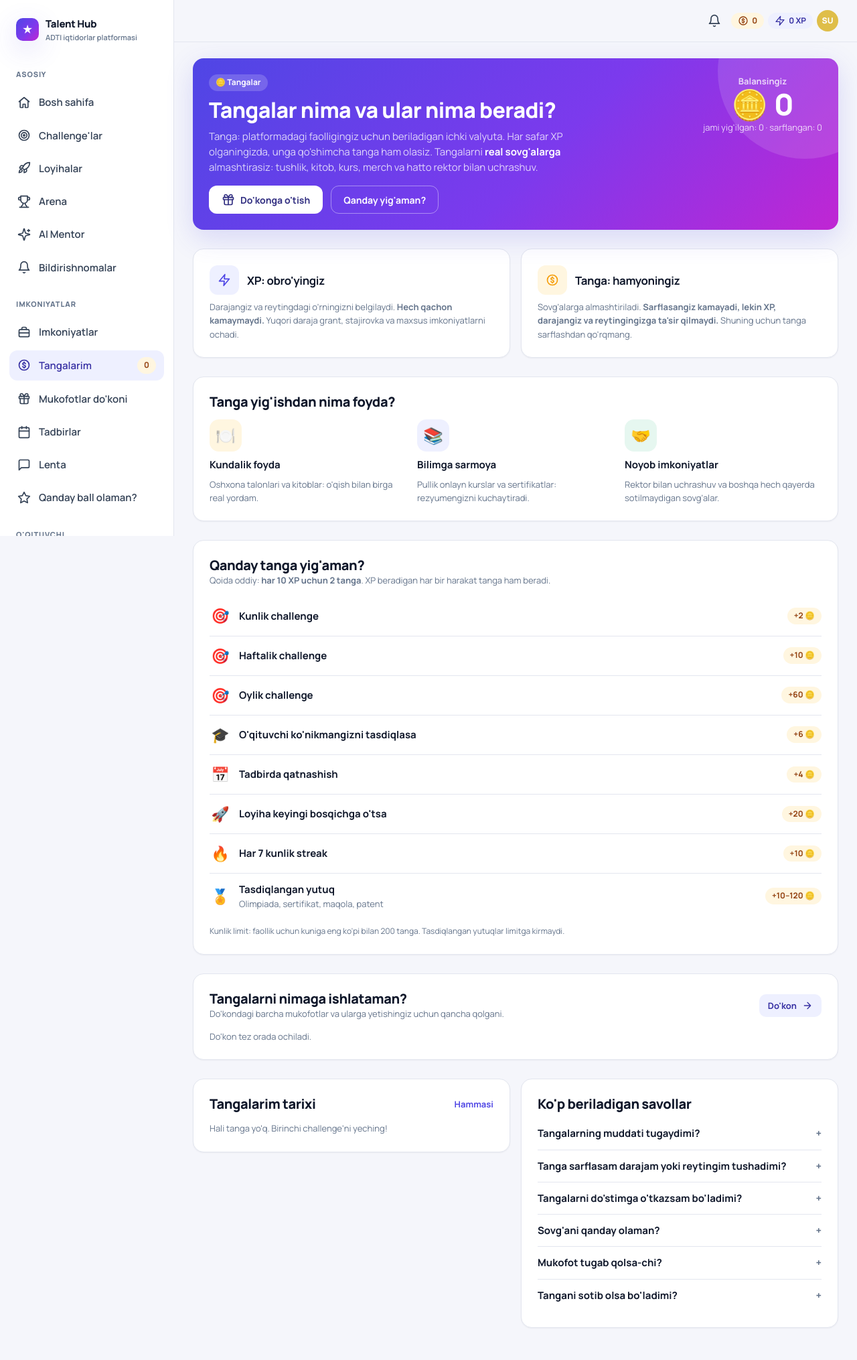
After one commit to ChirmashevAbdujalil/claude, a Django app: page /coins/ in a window 1280 px wide. The commit adds this page. Shown: the whole page at 67% size. Run offline with Django 5.2, Linux system fonts and the light colour scheme; the visitor is signed in with stand-in values (Sample User, id 1); data that the repository does not hold is empty; parts of the project's set-up code (start-up, migrations or seed data) failed here and were passed over; some libraries are stand-ins or nearby versions.

Commit message:
Add a coins section explaining how coins are earned and spent
New /coins/ page: what coins are and how they differ from XP, coins per
action (derived from the code constants), every reward with progress,
the next affordable goal with an estimate of the work needed, coin
history and an FAQ. Linked from the top bar, sidebar, dashboard, shop
and the points guide.

Co-Authored-By: Claude Opus 5.5 <noreply@anthropic.com>
Claude-Session: https://claude.ai/code/session_01TsN7tUDtJ8fkya6PBBwkbM

```diff
--- a/backend/apps/web/static/web/css/app.css
+++ b/backend/apps/web/static/web/css/app.css
@@ -532,3 +532,12 @@ html, body { overflow-x: clip; }
 .ai-box { border: 1px dashed color-mix(in srgb, var(--primary) 50%, var(--border)); background: var(--primary-soft); border-radius: 14px; padding: 14px; }
 .segmented input[type="checkbox"] + label::before { content: "+ "; color: var(--muted); }
 .segmented input[type="checkbox"]:checked + label::before { content: "✓ "; color: var(--primary); }
+
+/* ---------- Savol-javob (FAQ) ---------- */
+.faq { border-top: 1px solid var(--border); padding: 12px 0; }
+.faq:first-of-type { border-top: 0; }
+.faq summary { cursor: pointer; font-weight: 700; list-style: none; display: flex; justify-content: space-between; gap: 12px; }
+.faq summary::-webkit-details-marker { display: none; }
+.faq summary::after { content: "+"; color: var(--muted); font-weight: 800; }
+.faq[open] summary::after { content: "–"; }
+.faq p { margin-top: 8px; }
--- /dev/null
+++ b/backend/apps/web/templates/web/coins.html
@@ -0,0 +1,152 @@
+{% extends "web/layout.html" %}
+{% load web_tags %}
+{% block title %}Tangalar{% endblock %}
+
+{% block content %}
+<div class="stack-lg">
+  <!-- Balans -->
+  <div class="card card-lg hero-card stack">
+    <div class="row-between wrap" style="align-items:flex-start">
+      <div class="stack-sm" style="max-width:620px">
+        <span class="chip" style="background:rgba(255,255,255,.18);color:#fff;align-self:flex-start">🪙 Tangalar</span>
+        <h1>Tangalar nima va ular nima beradi?</h1>
+        <p class="muted">Tanga: platformadagi faolligingiz uchun beriladigan ichki valyuta. Har safar XP olganingizda, unga qo'shimcha tanga ham olasiz. Tangalarni <b style="color:#fff">real sovg'alarga</b> almashtirasiz: tushlik, kitob, kurs, merch va hatto rektor bilan uchrashuv.</p>
+      </div>
+      <div class="center">
+        <div class="muted small bold">Balansingiz</div>
+        <div style="font-size:44px; font-weight:800; line-height:1.1">🪙 {{ balance }}</div>
+        <div class="small muted">jami yig'ilgan: {{ earned }} · sarflangan: {{ spent }}</div>
+      </div>
+    </div>
+    <div class="row wrap">
+      <a href="{% url 'web:shop' %}" class="btn btn-white">{% icon "gift" %} Do'konga o'tish</a>
+      <a href="#earn" class="btn btn-ghost" style="color:#fff;border-color:rgba(255,255,255,.4)">Qanday yig'aman?</a>
+    </div>
+  </div>
+
+  <!-- Keyingi maqsad -->
+  {% if goal %}
+  <div class="card card-lg stack" style="border:2px solid color-mix(in srgb, var(--accent) 45%, var(--border))">
+    <div class="row-between wrap">
+      <div class="row">
+        <span class="stat-icon tone-accent" style="width:52px;height:52px;font-size:26px">🎯</span>
+        <div><div class="eyebrow" style="color:var(--accent-text)">Keyingi maqsadingiz</div>
+          <h2 style="margin-top:2px">{{ goal.reward.name }}</h2></div>
+      </div>
+      <div class="bold" style="font-size:20px">🪙 {{ balance }} / {{ goal.reward.price }}</div>
+    </div>
+    <div class="progress" style="height:12px"><span style="width:{{ goal.percent }}%"></span></div>
+    <p class="muted">Yana <b>{{ goal.missing }} tanga</b> kerak. Bu taxminan <b>{{ goal.weekly }} ta haftalik challenge</b> yoki <b>{{ goal.daily }} kunlik savol</b> degani.</p>
+    <div class="row wrap">
+      <a href="{% url 'web:challenges' %}" class="btn btn-accent">{% icon "target" %} Challenge yechish</a>
+      <a href="{% url 'web:events' %}" class="btn btn-ghost">{% icon "calendar" %} Tadbirlar</a>
+    </div>
+  </div>
+  {% elif rewards and affordable_count %}
+  <div class="card card-lg row" style="border:2px solid color-mix(in srgb, var(--success) 45%, var(--border))">
+    <span style="font-size:32px">🎉</span>
+    <div class="grow"><h3>Barcha mukofotlarga tangangiz yetadi!</h3><p class="small muted">Do'konga o'tib, sovg'angizni tanlang.</p></div>
+    <a href="{% url 'web:shop' %}" class="btn btn-success">Tanlash</a>
+  </div>
+  {% endif %}
+
+  <!-- Tanga va XP farqi -->
+  <div class="grid-2">
+    <div class="card card-lg stack-sm">
+      <div class="row"><span class="stat-icon tone-primary">{% icon "bolt" %}</span><h3>XP: obro'yingiz</h3></div>
+      <p class="small muted">Darajangiz va reytingdagi o'rningizni belgilaydi. <b>Hech qachon kamaymaydi.</b> Yuqori daraja grant, stajirovka va maxsus imkoniyatlarni ochadi.</p>
+    </div>
+    <div class="card card-lg stack-sm">
+      <div class="row"><span class="stat-icon tone-accent">{% icon "coin" %}</span><h3>Tanga: hamyoningiz</h3></div>
+      <p class="small muted">Sovg'alarga almashtiriladi. <b>Sarflasangiz kamayadi, lekin XP, darajangiz va reytingingizga ta'sir qilmaydi.</b> Shuning uchun tanga sarflashdan qo'rqmang.</p>
+    </div>
+  </div>
+
+  <!-- Nima foyda -->
+  <div class="card card-lg">
+    <h2 style="margin-bottom:14px">Tanga yig'ishdan nima foyda?</h2>
+    <div class="grid-3">
+      <div class="stack-sm"><span class="feature-icon tone-accent" style="margin:0">🍽️</span><div class="bold">Kundalik foyda</div><p class="small muted">Oshxona talonlari va kitoblar: o'qish bilan birga real yordam.</p></div>
+      <div class="stack-sm"><span class="feature-icon tone-primary" style="margin:0">📚</span><div class="bold">Bilimga sarmoya</div><p class="small muted">Pullik onlayn kurslar va sertifikatlar: rezyumengizni kuchaytiradi.</p></div>
+      <div class="stack-sm"><span class="feature-icon tone-success" style="margin:0">🤝</span><div class="bold">Noyob imkoniyatlar</div><p class="small muted">Rektor bilan uchrashuv va boshqa hech qayerda sotilmaydigan sovg'alar.</p></div>
+    </div>
+  </div>
+
+  <!-- Qanday yig'iladi -->
+  <div class="card card-lg" id="earn">
+    <div class="card-header"><div><h2>Qanday tanga yig'aman?</h2>
+      <p class="small muted">Qoida oddiy: <b>har 10 XP uchun {{ coins_per_10 }} tanga</b>. XP beradigan har bir harakat tanga ham beradi.</p></div></div>
+    <div class="list">
+      {% for icon, title, amount in earn_rows %}
+      <div class="list-item"><span style="font-size:22px; width:32px; text-align:center">{{ icon }}</span>
+        <div class="grow bold">{{ title }}</div><span class="chip chip-accent">+{{ amount }} 🪙</span></div>
+      {% endfor %}
+      {% if achievement_range %}
+      <div class="list-item"><span style="font-size:22px; width:32px; text-align:center">🏅</span>
+        <div class="grow"><div class="bold">Tasdiqlangan yutuq</div><div class="small muted">Olimpiada, sertifikat, maqola, patent</div></div>
+        <span class="chip chip-accent">+{{ achievement_range.0 }}–{{ achievement_range.1 }} 🪙</span></div>
+      {% endif %}
+      {% if badge_range %}
+      <div class="list-item"><span style="font-size:22px; width:32px; text-align:center">🎖️</span>
+        <div class="grow"><div class="bold">Yangi nishon bonusi</div><div class="small muted">Ayrim nishonlar qo'shimcha XP va tanga beradi</div></div>
+        <span class="chip chip-accent">+{{ badge_range.0 }}–{{ badge_range.1 }} 🪙</span></div>
+      {% endif %}
+    </div>
+    <p class="tiny muted" style="margin-top:10px">Kunlik limit: faollik uchun kuniga eng ko'pi bilan {{ daily_cap_coins }} tanga. Tasdiqlangan yutuqlar limitga kirmaydi.</p>
+  </div>
+
+  <!-- Nimaga ishlataman -->
+  <div class="card card-lg">
+    <div class="card-header"><div><h2>Tangalarni nimaga ishlataman?</h2>
+      <p class="small muted">Do'kondagi barcha mukofotlar va ularga yetishingiz uchun qancha qolgani.</p></div>
+      <a href="{% url 'web:shop' %}" class="btn btn-soft btn-sm">Do'kon {% icon "arrow-right" "icon-sm" %}</a></div>
+    <div class="list">
+      {% for reward in rewards %}
+      <div class="list-item">
+        <span class="stat-icon {% if reward.affordable %}tone-success{% else %}tone-accent{% endif %}" style="font-size:20px">🎁</span>
+        <div class="grow">
+          <div class="row-between"><span class="bold">{{ reward.name }}</span><span class="bold">🪙 {{ reward.price }}</span></div>
+          {% if reward.description %}<div class="small muted">{{ reward.description }}</div>{% endif %}
+          {% if not reward.available %}<div class="tiny muted" style="margin-top:4px">Hozircha tugagan</div>
+          {% elif reward.affordable %}<div class="tiny bold" style="margin-top:4px; color:var(--success)">✓ Tangangiz yetadi</div>
+          {% else %}
+          <div class="progress" style="height:6px; margin-top:6px"><span style="width:{{ balance|ratio:reward.price }}%"></span></div>
+          <div class="tiny muted" style="margin-top:4px">Yana {{ reward.missing }} tanga kerak</div>
+          {% endif %}
+        </div>
+      </div>
+      {% empty %}
+      <p class="muted small">Do'kon tez orada ochiladi.</p>
+      {% endfor %}
+    </div>
+  </div>
+
+  <div class="grid-2" style="align-items:start">
+    <!-- Tarix -->
+    <div class="card card-lg">
+      <div class="card-header"><h2>Tangalarim tarixi</h2><a href="{% url 'web:arena' %}?tab=history" class="small bold">Hammasi</a></div>
+      <div class="list">
+        {% for tx in history %}
+        <div class="list-item">
+          <div class="grow"><div class="bold small truncate">{{ tx.get_reason_display }}</div><div class="tiny muted truncate">{{ tx.note|default:"" }} · {{ tx.created_at|date:"d.m.Y" }}</div></div>
+          <span class="bold small" style="color:{% if tx.coins < 0 %}var(--danger){% else %}var(--success){% endif %}">{% if tx.coins > 0 %}+{% endif %}{{ tx.coins }} 🪙</span>
+        </div>
+        {% empty %}
+        <p class="muted small">Hali tanga yo'q. Birinchi challenge'ni yeching!</p>
+        {% endfor %}
+      </div>
+    </div>
+
+    <!-- FAQ -->
+    <div class="card card-lg">
+      <h2 style="margin-bottom:8px">Ko'p beriladigan savollar</h2>
+      {% for question, answer in faq %}
+      <details class="faq">
+        <summary>{{ question }}</summary>
+        <p class="small muted">{{ answer }}</p>
+      </details>
+      {% endfor %}
+    </div>
+  </div>
+</div>
+{% endblock %}
--- a/backend/apps/web/templates/web/dashboard.html
+++ b/backend/apps/web/templates/web/dashboard.html
@@ -51,7 +51,7 @@
         </div>
         <div class="grid-3" style="grid-template-columns:repeat(3,1fr); gap:12px">
           <div><div class="stat-value" style="font-size:22px">🔥 {{ streak.current|default:0 }}</div><div class="muted small">kunlik streak</div></div>
-          <div><div class="stat-value" style="font-size:22px">🪙 {{ user.coins }}</div><div class="muted small">tanga</div></div>
+          <a href="{% url 'web:coins' %}" style="color:inherit"><div class="stat-value" style="font-size:22px">🪙 {{ user.coins }}</div><div class="muted small">tanga →</div></a>
           <div><div class="stat-value" style="font-size:22px">🏅 {{ user.badges.count }}</div><div class="muted small">nishon</div></div>
         </div>
       </div>
@@ -86,7 +86,7 @@
         <a href="{% url 'web:ai' %}" class="card card-link stack-sm"><span class="stat-icon tone-primary">{% icon "sparkles" %}</span><div class="bold">AI Mentor</div><div class="small muted">Shaxsiy yo'l xaritasi</div></a>
         <a href="{% url 'web:projects' %}" class="card card-link stack-sm"><span class="stat-icon tone-success">{% icon "rocket" %}</span><div class="bold">Loyihalar</div><div class="small muted">Jamoa toping</div></a>
         <a href="{% url 'web:opportunities' %}" class="card card-link stack-sm"><span class="stat-icon tone-info">{% icon "briefcase" %}</span><div class="bold">Imkoniyatlar</div><div class="small muted">Grant va stajirovka</div></a>
-        <a href="{% url 'web:shop' %}" class="card card-link stack-sm"><span class="stat-icon tone-accent">{% icon "gift" %}</span><div class="bold">Do'kon</div><div class="small muted">{{ user.coins }} tanga bor</div></a>
+        <a href="{% url 'web:coins' %}" class="card card-link stack-sm"><span class="stat-icon tone-accent">{% icon "coin" %}</span><div class="bold">Tangalarim</div><div class="small muted">{{ user.coins }} tanga: nimaga ishlataman?</div></a>
       </div>
     </div>
 
--- a/backend/apps/web/templates/web/how_it_works.html
+++ b/backend/apps/web/templates/web/how_it_works.html
@@ -17,7 +17,7 @@
 
   <div class="grid-3">
     <div class="card stat"><span class="stat-icon tone-accent">{% icon "bolt" %}</span><div><div class="bold">XP</div><div class="stat-label">Daraja va reyting uchun. Hech qachon kamaymaydi</div></div></div>
-    <div class="card stat"><span class="stat-icon tone-accent">{% icon "coin" %}</span><div><div class="bold">Har 10 XP = {{ coins_per_10 }} tanga</div><div class="stat-label">Mukofotlar do'konida sarflanadi</div></div></div>
+    <a href="{% if user.is_authenticated %}{% url 'web:coins' %}{% else %}{% url 'web:login' %}{% endif %}" class="card card-link stat"><span class="stat-icon tone-accent">{% icon "coin" %}</span><div><div class="bold">Har 10 XP = {{ coins_per_10 }} tanga</div><div class="stat-label">Nimaga ishlatiladi? Batafsil →</div></div></a>
     <div class="card stat"><span class="stat-icon tone-primary">{% icon "shield" %}</span><div><div class="bold">Kunlik limit: {{ daily_cap }} XP</div><div class="stat-label">Tasdiqlangan yutuqlar limitga kirmaydi</div></div></div>
   </div>
 
--- a/backend/apps/web/templates/web/layout.html
+++ b/backend/apps/web/templates/web/layout.html
@@ -26,7 +26,7 @@
       <a href="{% url 'web:dashboard' %}" class="brand"><span class="brand-mark">★</span><span>Talent Hub</span></a>
       <div class="row-sm">
         <a href="{% url 'web:notifications' %}" class="bell" aria-label="Bildirishnomalar">{% icon "bell" %}{% if unread_notifications %}<span class="dot">{{ unread_notifications }}</span>{% endif %}</a>
-        <a href="{% url 'web:shop' %}" class="chip chip-accent" title="Tangalar">{% icon "coin" "icon-sm" %} {{ user.coins }}</a>
+        <a href="{% url 'web:coins' %}" class="chip chip-accent" title="Tangalar: nima beradi va qanday ishlatiladi">{% icon "coin" "icon-sm" %} {{ user.coins }}</a>
         <a href="{% url 'web:arena' %}" class="chip chip-primary" title="XP">{% icon "bolt" "icon-sm" %} {{ user.xp }} XP</a>
         <a href="{% url 'web:profile' %}" aria-label="Profil">{% avatar user "sm" %}</a>
       </div>
@@ -42,7 +42,7 @@
     <a href="{% url 'web:challenges' %}" class="{% active 'challenges' 'challenge' %}">{% icon "target" %}Challenge</a>
     <a href="{% url 'web:ai' %}" class="{% active 'ai' %}">{% icon "sparkles" %}AI Mentor</a>
     <a href="{% url 'web:arena' %}" class="{% active 'arena' %}">{% icon "trophy" %}Arena</a>
-    <a href="{% url 'web:menu' %}" class="{% active 'menu' 'profile' 'projects' 'project' 'feed' 'post' 'events' 'event' 'opportunities' 'opportunity' 'shop' 'review' 'insights' %}">{% icon "compass" %}Menyu</a>
+    <a href="{% url 'web:menu' %}" class="{% active 'menu' 'coins' 'notifications' 'profile' 'projects' 'project' 'feed' 'post' 'events' 'event' 'opportunities' 'opportunity' 'shop' 'review' 'insights' %}">{% icon "compass" %}Menyu</a>
   </nav>
 </div>
 {% endblock %}
--- a/backend/apps/web/templates/web/onboarding/welcome.html
+++ b/backend/apps/web/templates/web/onboarding/welcome.html
@@ -74,7 +74,7 @@
         <div class="list-item"><span class="stat-icon tone-primary">🎯</span><div><div class="bold">Challenge yeching</div><div class="small muted">Har kuni yangi savol, har hafta amaliy masala. Har biri XP beradi.</div></div></div>
         <div class="list-item"><span class="stat-icon tone-accent">🏆</span><div><div class="bold">Darajangizni oshiring</div><div class="small muted">Yangi boshlovchi → Izlanuvchi → Ixtirochi → Innovator → Afsona</div></div></div>
         <div class="list-item"><span class="stat-icon tone-success">🚀</span><div><div class="bold">Loyiha quring</div><div class="small muted">Jamoa yig'ing yoki boshqalarning loyihasiga qo'shiling.</div></div></div>
-        <div class="list-item"><span class="stat-icon tone-info">🎁</span><div><div class="bold">Mukofot oling</div><div class="small muted">Tangalarni sovg'alarga almashtiring, grant va stajirovkalarga ariza bering.</div></div></div>
+        <div class="list-item"><span class="stat-icon tone-info">🎁</span><div><div class="bold">Mukofot oling</div><div class="small muted">Har 10 XP bilan 2 tanga ham olasiz: ularni sovg'alarga almashtirasiz. Grant va stajirovkalarga ariza bering.</div></div></div>
       </div>
       <div class="row wrap">
         <a href="{% url 'web:how-it-works' %}" class="btn btn-soft">{% icon "star" "icon-sm" %} Ball qanday beriladi?</a>
--- a/backend/apps/web/templates/web/opportunities/shop.html
+++ b/backend/apps/web/templates/web/opportunities/shop.html
@@ -7,6 +7,7 @@
   <div class="stack-sm">
     <h1>Mukofotlar do'koni 🎁</h1>
     <p class="muted">Har 10 XP uchun 2 tanga olasiz. Tangalarni real sovg'alarga almashtiring.</p>
+    <div><a href="{% url 'web:coins' %}" class="btn btn-white btn-sm">{% icon "coin" "icon-sm" %} Tangalar qanday ishlaydi?</a></div>
   </div>
   <div class="center"><div class="muted small bold">Balansingiz</div><div style="font-size:36px; font-weight:800">🪙 {{ user.coins }}</div></div>
 </div>
--- a/backend/apps/web/templates/web/partials/nav_links.html
+++ b/backend/apps/web/templates/web/partials/nav_links.html
@@ -10,6 +10,8 @@
 
 <div class="nav-section">Imkoniyatlar</div>
 <a href="{% url 'web:opportunities' %}" class="nav-link {% active 'opportunities' 'opportunity' %}">{% icon "briefcase" %} Imkoniyatlar</a>
+<a href="{% url 'web:coins' %}" class="nav-link {% active 'coins' %}">{% icon "coin" %} Tangalarim
+  <span class="chip chip-accent count">{{ user.coins }}</span></a>
 <a href="{% url 'web:shop' %}" class="nav-link {% active 'shop' %}">{% icon "gift" %} Mukofotlar do'koni</a>
 <a href="{% url 'web:events' %}" class="nav-link {% active 'events' 'event' %}">{% icon "calendar" %} Tadbirlar</a>
 <a href="{% url 'web:feed' %}" class="nav-link {% active 'feed' 'post' %}">{% icon "message" %} Lenta</a>
--- a/backend/apps/web/urls.py
+++ b/backend/apps/web/urls.py
@@ -1,6 +1,19 @@
 from django.urls import path
 
-from .views import ai, arena, challenges, community, home, onboarding, opportunities, profile, projects, public, staff
+from .views import (
+    ai,
+    arena,
+    challenges,
+    coins,
+    community,
+    home,
+    onboarding,
+    opportunities,
+    profile,
+    projects,
+    public,
+    staff,
+)
 
 app_name = "web"
 
@@ -44,6 +57,7 @@ urlpatterns = [
     path("opportunities/", opportunities.opportunity_list, name="opportunities"),
     path("opportunities/new/", opportunities.opportunity_form, name="opportunity-create"),
     path("opportunities/<int:pk>/", opportunities.opportunity_detail, name="opportunity-detail"),
+    path("coins/", coins.coins, name="coins"),
     path("shop/", opportunities.shop, name="shop"),
     path("shop/<int:pk>/redeem/", opportunities.redeem, name="shop-redeem"),
     # Hamjamiyat
--- /dev/null
+++ b/backend/apps/web/views/coins.py
@@ -0,0 +1,112 @@
+import math
+
+from django.conf import settings
+from django.contrib.auth.decorators import login_required
+from django.db.models import Q, Sum
+from django.shortcuts import render
+
+from apps.arena import services as arena
+from apps.arena.models import Badge, PointTransaction
+from apps.community.models import Event
+from apps.discovery.models import Challenge
+from apps.opportunities.models import Reward
+from apps.profiles.models import Achievement
+from apps.profiles.services import ENDORSEMENT_XP
+from apps.projects.services import STAGE_XP
+
+FAQ = [
+    (
+        "Tangalarning muddati tugaydimi?",
+        "Yo'q. Yig'gan tangalaringiz sarflamaguningizcha hisobingizda saqlanadi.",
+    ),
+    (
+        "Tanga sarflasam darajam yoki reytingim tushadimi?",
+        "Yo'q. Daraja va reyting XP bo'yicha hisoblanadi, XP esa hech qachon kamaymaydi. "
+        "Tanga sarflash faqat tanga balansini kamaytiradi.",
+    ),
+    (
+        "Tangalarni do'stimga o'tkazsam bo'ladimi?",
+        "Yo'q. Tangalar shaxsiy: ular faqat o'zingizning harakatlaringiz uchun beriladi.",
+    ),
+    (
+        "Sovg'ani qanday olaman?",
+        "Do'konda «Olish» tugmasini bosing. Xarid «Tayyorlanmoqda» holatida paydo bo'ladi. "
+        "Sovg'ani talabalar bilan ishlash bo'limidan olasiz, topshirilgach holati «Topshirildi» ga o'zgaradi.",
+    ),
+    (
+        "Mukofot tugab qolsa-chi?",
+        "Zaxira tugagan mukofotni olib bo'lmaydi, tangalaringiz esa joyida qoladi. "
+        "Mukofotlar muntazam to'ldirib boriladi.",
+    ),
+    (
+        "Tangani sotib olsa bo'ladimi?",
+        "Yo'q. Tanga faqat platformadagi faollik uchun beriladi: shuning uchun u haqiqiy yutuqni bildiradi.",
+    ),
+]
+
+
+def _coins(xp: int) -> int:
+    return arena.default_coins(xp)
+
+
+@login_required
+def coins(request):
+    """Tangalar bo'limi: ular nima beradi, qanday yig'iladi va nimaga sarflanadi."""
+    user = request.user
+    balance = user.coins
+
+    event_xp = Event._meta.get_field("xp_reward").default
+    kinds = dict(Challenge.Kind.choices)
+    earn_rows = [("🎯", f"{kinds[k]} challenge", _coins(xp)) for k, xp in Challenge.DEFAULT_XP.items()]
+    earn_rows += [
+        ("🎓", "O'qituvchi ko'nikmangizni tasdiqlasa", _coins(ENDORSEMENT_XP)),
+        ("📅", "Tadbirda qatnashish", _coins(event_xp)),
+        ("🚀", "Loyiha keyingi bosqichga o'tsa", _coins(STAGE_XP)),
+        ("🔥", f"Har {arena.STREAK_BONUS_EVERY} kunlik streak", _coins(arena.STREAK_BONUS_XP)),
+    ]
+    achievement_coins = [_coins(xp) for xp in Achievement.DEFAULT_XP.values()]
+    badge_coins = [_coins(b.xp_bonus) for b in Badge.objects.filter(xp_bonus__gt=0)]
+
+    rewards = list(Reward.objects.filter(is_active=True).order_by("price"))
+    for reward in rewards:
+        reward.available = reward.stock > 0
+        reward.affordable = reward.available and balance >= reward.price
+        reward.missing = max(reward.price - balance, 0)
+    next_goal = next((r for r in rewards if r.available and r.price > balance), None)
+    goal = None
+    if next_goal:
+        daily_coins = _coins(Challenge.DEFAULT_XP[Challenge.Kind.DAILY]) or 1
+        weekly_coins = _coins(Challenge.DEFAULT_XP[Challenge.Kind.WEEKLY]) or 1
+        goal = {
+            "reward": next_goal,
+            "missing": next_goal.missing,
+            "percent": min(100, round(balance / next_goal.price * 100)) if next_goal.price else 100,
+            "weekly": math.ceil(next_goal.missing / weekly_coins),
+            "daily": math.ceil(next_goal.missing / daily_coins),
+        }
+
+    history = PointTransaction.objects.filter(user=user).exclude(coins=0)[:10]
+    totals = PointTransaction.objects.filter(user=user).aggregate(
+        earned=Sum("coins", filter=Q(coins__gt=0)), spent=Sum("coins", filter=Q(coins__lt=0))
+    )
+    earned, spent = totals["earned"] or 0, -(totals["spent"] or 0)
+
+    return render(
+        request,
+        "web/coins.html",
+        {
+            "balance": balance,
+            "earned": earned,
+            "spent": spent,
+            "coins_per_10": _coins(10),
+            "daily_cap_coins": _coins(settings.ARENA_DAILY_XP_CAP),
+            "earn_rows": earn_rows,
+            "achievement_range": (min(achievement_coins), max(achievement_coins)) if achievement_coins else None,
+            "badge_range": (min(badge_coins), max(badge_coins)) if badge_coins else None,
+            "rewards": rewards,
+            "affordable_count": sum(1 for r in rewards if r.affordable),
+            "goal": goal,
+            "history": history,
+            "faq": FAQ,
+        },
+    )
```
Also changed, not shown: backend/apps/web/tests/test_coins.py (added, +67 -0 lines), backend/README.md.
